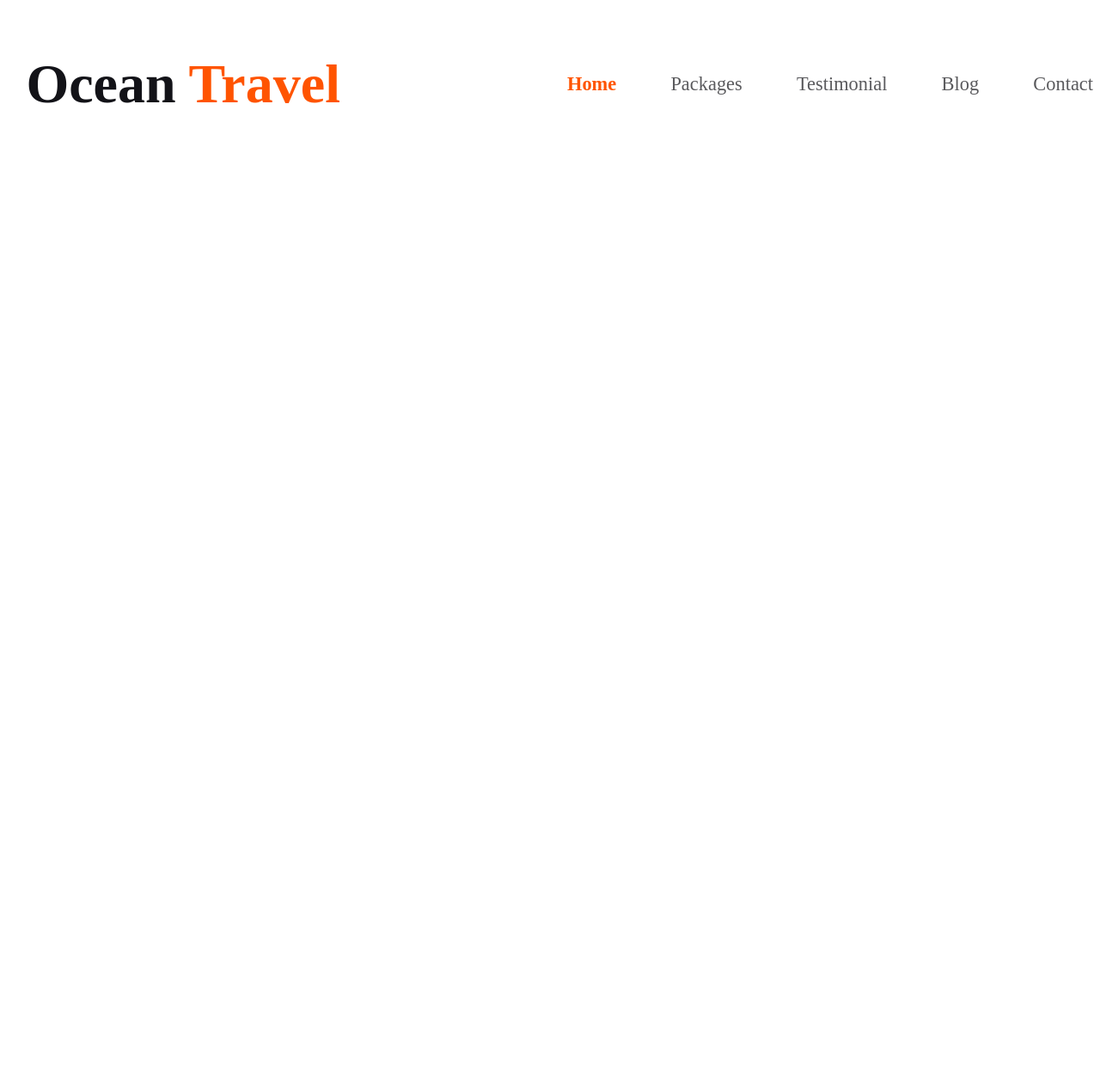
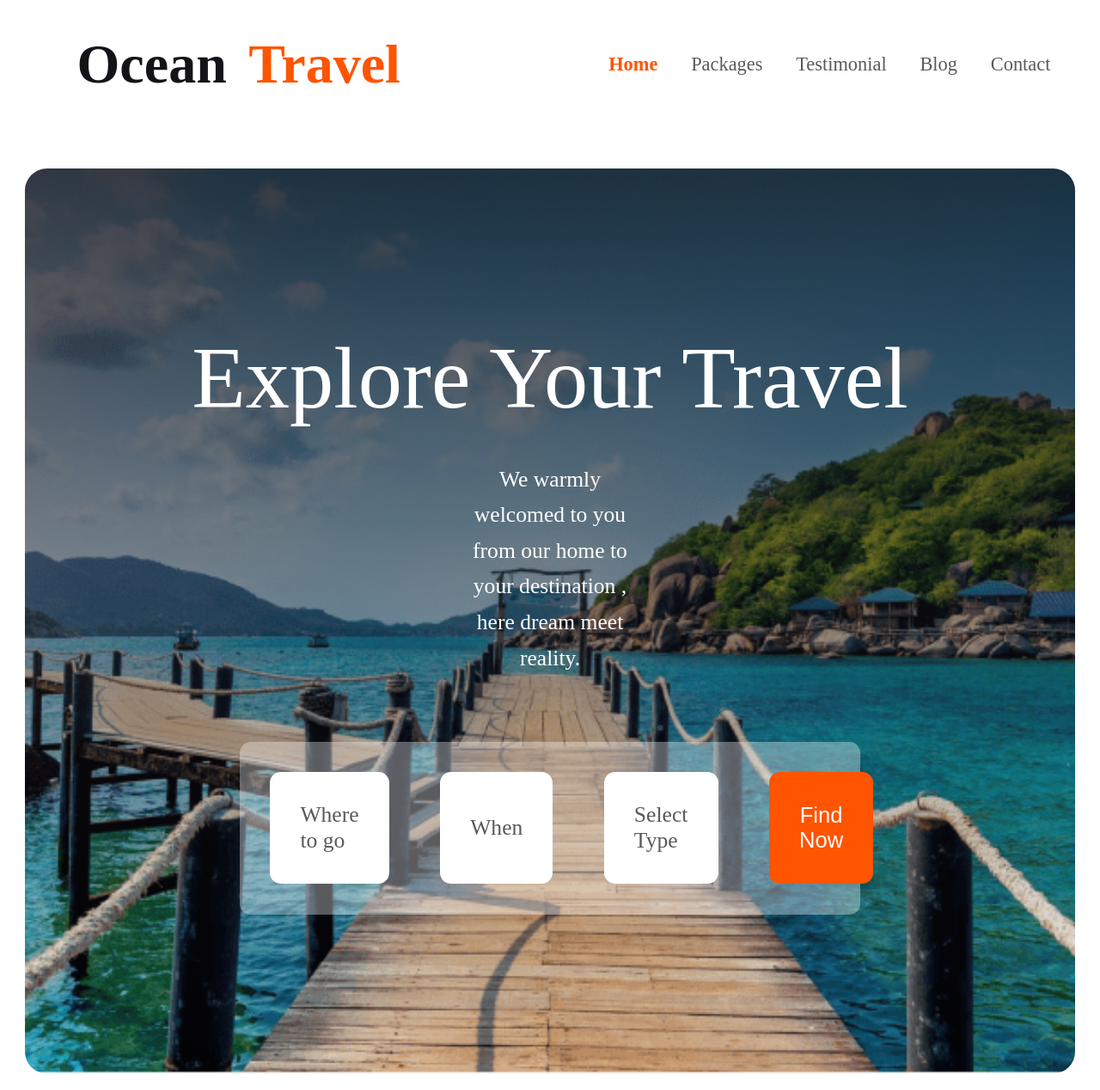
Before and after one commit to ArafatSany7/second-assignment, a plain HTML site: page Tavel.html in a window 1280 px wide. Shown: the whole page at 86% size. Before the commit the page ends 816 px from the top, so only its background shows below. Drawn offline with Linux system fonts and the light colour scheme.

Commit message:
banner added

```diff
--- a/Tavel.html
+++ b/Tavel.html
@@ -10,14 +10,13 @@
     <link href="https://fonts.googleapis.com/css2?family=Mulish:ital,wght@0,200..1000;1,200..1000&display=swap" rel="stylesheet">
 </head>
 <body>
-      <header id="header">
-        <div class="container">
-            <nav id="navigation">
-                <div class="navigation_brand">
+
+    <nav class="nav1">
+        <div class="brand">
             <img src="images/logo.png" alt="">
             <h2 class="title">Ocean <span id="travel"> Travel</span></h2>
         </div>
-                <ul class="navigation_menu">
+        <ul class="nav_menu">
             <li><a id="home" href="">Home</a></li>
             <li><a href="">Packages</a></li>
             <li><a href="">Testimonial</a></li>
@@ -26,5 +25,32 @@
         </ul>
 
     </nav>
+
+
+    <!-- banner -->
+
+    <section class="banner">
+        <div class="banner_content">
+            <h1 class="b_title">Explore Your Travel</h1>
+            <p class="banner_description">We warmly welcomed to you from our home to your destination , here dream meet reality.</p>
+            <div class="banner_options">
+                <div class="option">
+                    <p>Where to go</p>
+                </div>
+                <div class="option">
+                    <p>When</p>
+                </div>
+                <div class="option">
+                    <p>Select Type</p>
+                </div>
+                <button>
+                    <p>Find Now</p>
+                </button>
+            </div>
+        </div>
+    </section>
+
+
+
 </body>
 </html>
--- a/style.css
+++ b/style.css
@@ -1,7 +1,20 @@
+* {
+    margin: 0.6rem;
+    box-sizing: border-box;
+}
+
 :root {
     --common-color: #5A5A5D;
     --primary-color: #FF5400;
     --secondary-color: #131318;
+}
+
+/* nav */
+
+.nav1 {
+    display: flex;
+    justify-content: space-between;
+    margin-bottom: 4rem;
 }
 
 .title{
@@ -11,18 +24,7 @@
     font-size: 4rem;
 }
 
-#header {
-    height: 100vh;
-    width: 100%;
-}
-
-#navigation {
-    display: flex;
-    justify-content: space-between;
-    margin-bottom: 4rem;
-}
-
-.navigation_brand {
+.brand {
     width: 50%;
     display: flex;
     gap: 1.4rem;
@@ -31,14 +33,14 @@
     color: var(--primary-color);
 }
 
-.navigation_menu {
+.nav_menu {
     width: 50%;
     display: flex;
     justify-content: space-between;
     align-items: center;
 }
 
-.navigation_menu > li {
+.nav_menu > li {
     list-style: none;
 }
 
@@ -47,10 +49,81 @@
     font-weight: 700;
 }
 
-.navigation_menu > li > a {
+.nav_menu > li > a {
     color: var(--common-color);
     text-decoration: none;
     font-size: 1.4rem;
     font-style: 400;
     font-weight: 500;
 }
+
+/* banner */
+
+.banner {
+    background: linear-gradient(180deg, rgba(19, 19, 24, 0.80) 0%, rgba(19, 19, 24, 0.00) 100%), url('Images/Group\ 13\ \(1\)\ \(1\).png');
+    background-position: bottom center;
+    background-size: cover;
+    background-repeat: no-repeat;
+    padding: 11rem 0;
+    border-radius: 1.6rem;
+}
+
+.b_title {
+    font-size: 6.4rem;
+    font-weight: 800;
+}
+
+.b_title,
+.banner_description {
+    color: #FFF;
+    text-align: center;
+    font-style: 400;
+    font-weight: 400;
+}
+
+.banner_description {
+    width: 85%;
+    font-size: 1.6rem;
+    line-height: 2.6rem;
+    margin: 2.4rem auto 4.8rem;
+    padding: 0 25rem;
+}
+
+.banner_options {
+    background-color: #ffffff57;
+    border-radius: 0.8rem;
+    padding: 1.6rem;
+    display: flex;
+    gap: 2.5rem;
+    width: 60%;
+    margin: auto;
+}
+
+.banner_options>.option,
+.banner_options>button {
+    border-radius: 0.8rem;
+    font-size: 1.6rem;
+    font-style: 400;
+    padding: 1.6rem;
+    display: flex;
+    align-items: center;
+    flex: 1;
+    border: 0;
+}
+
+.banner_options>.option {
+    background-color: #fff;
+    justify-content: space-between;
+}
+
+.banner_options>button {
+    background-color: var(--primary-color);
+    justify-content: center;
+    gap: 1rem;
+    color: #FFF;
+}
+
+.banner_options>.option>p {
+    color: var(--common-color);
+    font-weight: 400;
+}
```
Lines whose indentation alone changed are shown as unchanged.
